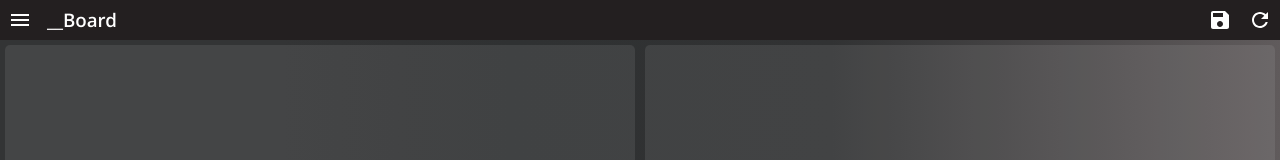
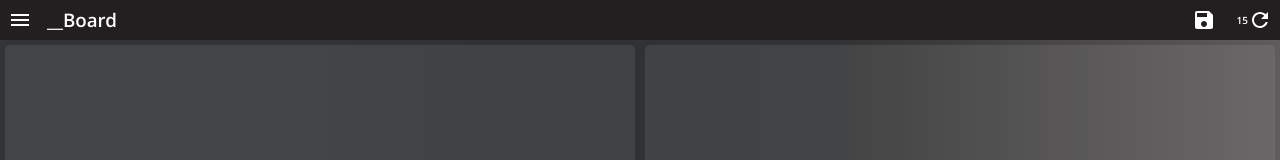
Before and after one commit to GBlackwell1/__board, a React (Create React App) app: page / in a window 1280 px wide. Shown: the top 160 px of the page. Built offline with nearby package versions, Linux system fonts and the light colour scheme.

Commit message:
small addition to api refresh icon

```diff
--- a/src/App.css
+++ b/src/App.css
@@ -75,3 +75,7 @@ h3 {
   display: flex;
   justify-content: flex-start;
 }
+
+.boardHeaderRight p {
+  font-size: x-small;
+}
--- a/src/App.tsx
+++ b/src/App.tsx
@@ -3,6 +3,8 @@ import './App.css';
 import UI from './components/UI';
 import DropSection from './components/DropSection';
 import { IconButton } from '@mui/material';
+import { useSelector } from 'react-redux';
+import { RootState } from './redux/reduxTypes';
 import MenuIcon from '@mui/icons-material/Menu';
 import SaveIcon from '@mui/icons-material/Save';
 import RefreshIcon from '@mui/icons-material/Refresh';
@@ -12,7 +14,7 @@ const App: React.FC = () => {
   let drawerWidth: number = 205;
   const [open, setOpen] = useState<boolean>(false);
   const [dialogOpen, setDialogOpen] = useState<boolean>(false);
-
+  const selectState = (state: RootState) => state.APIRefresh.APIRefresh;
   const getAlertOpen = () => { return dialogOpen; }
 
   return (
@@ -36,6 +38,7 @@ const App: React.FC = () => {
               <SaveIcon style={{color: 'white'}}/>
             </IconButton>
             <IconButton onClick={() => setDialogOpen(!dialogOpen)}>
+              <p>{useSelector(selectState)}</p>
               <RefreshIcon style={{color: 'white'}}/>
             </IconButton>
           </div>
```
